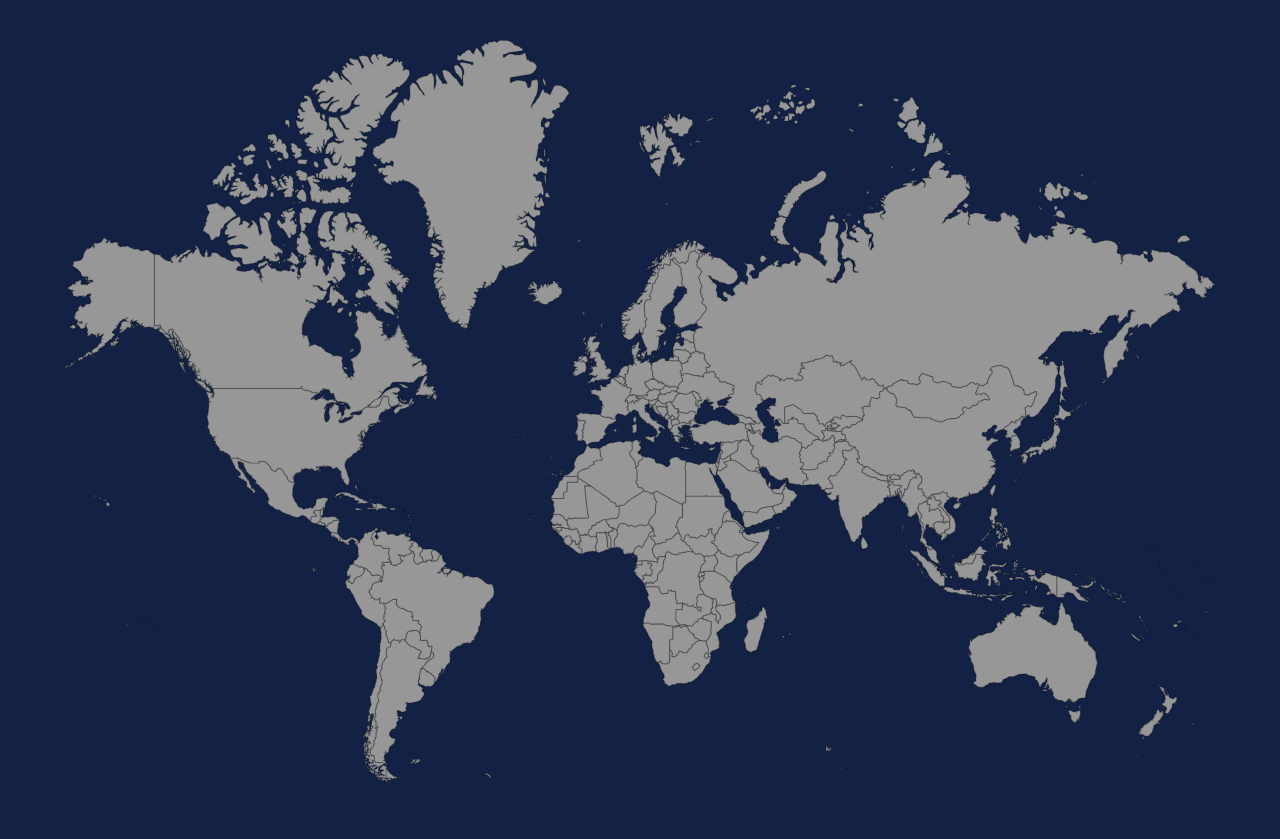
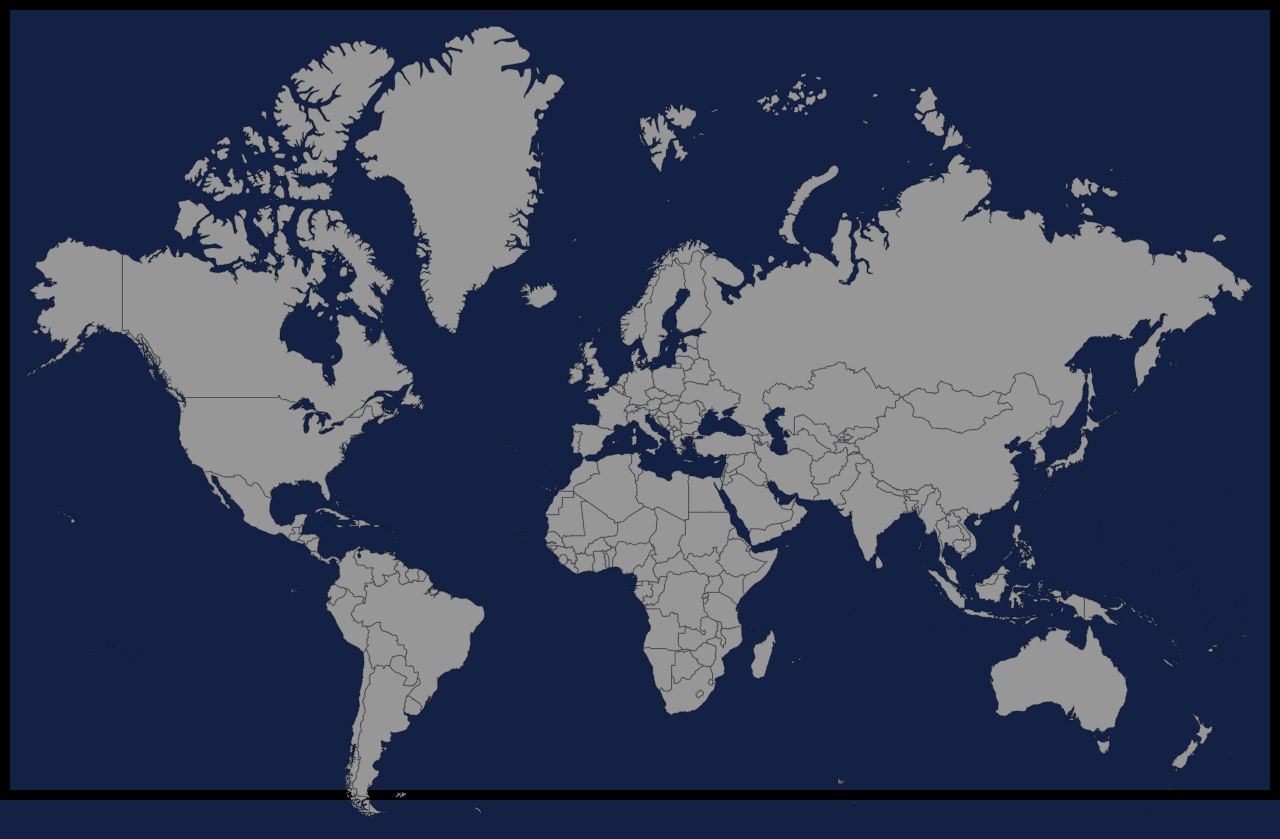
Before and after one commit to ShawnO86/Interactive_Map, a Vue app in the folder Interactive_World_Map/: page / in a window 1280 px wide. Before the commit the page ends 802 px from the top, so only its background shows below. Built offline with nearby package versions, Linux system fonts and the light colour scheme.

Commit message:
Changes how county is focused

```diff
--- a/Interactive_World_Map/src/components/Map.vue
+++ b/Interactive_World_Map/src/components/Map.vue
@@ -4,13 +4,7 @@ import MapImage from '../assets/map-image.svg?raw';
 
 const tooltip_text = ref('');
 const country_svg = ref('');
-
-const country_pos = reactive({
-    x: 0,
-    y: 0,
-    width: 0,
-    height: 0
-});
+const scale = ref(1);
 
 const tooltip_pos = reactive({
     top: 0,
@@ -42,13 +36,16 @@ function backout() {
         country_svg.value = '';
 };
 
+
 </script>
 
 <template>
-    <div class="map-container" @click="handleSvgClick" @mousemove="displayTip" >
+    <div class="map-container" @click="handleSvgClick" @mousemove="displayTip">
         <button v-if="country_svg" @click="backout">Back to map</button>
-        <div class="zoomed-svg" v-if="country_svg" v-html="country_svg"></div>
-        <div class="svg-image" v-else v-html="MapImage"></div>
+        <div class="svg-wrapper" :style="{transform: `scale(${scale})`}">
+            <div class="zoomed-svg" v-if="country_svg" v-html="country_svg"></div>
+            <div class="svg-image" v-else v-html="MapImage"></div>
+        </div>
     </div>
 
     <div class="tooltip" v-if="tooltip_text"
@@ -59,8 +56,18 @@ function backout() {
 
 <style scoped>
 .map-container {
-    width: 90%;
-    height: 90%;
+    width: 100%;
+    height: 100%;
+    padding: 1rem;
+    border: 10px solid black;
+}
+
+.svg-wrapper {
+  transform-origin: center center; /* Ensure the zoom happens from the center */
+  display: block; /* Ensure the SVG scales properly */
+  width: 100%;
+  height: 100%;
+  transition: transform 0.2s ease; /* Smooth zoom effect */
 }
 
 .svg-image, .zoomed-svg {
```
